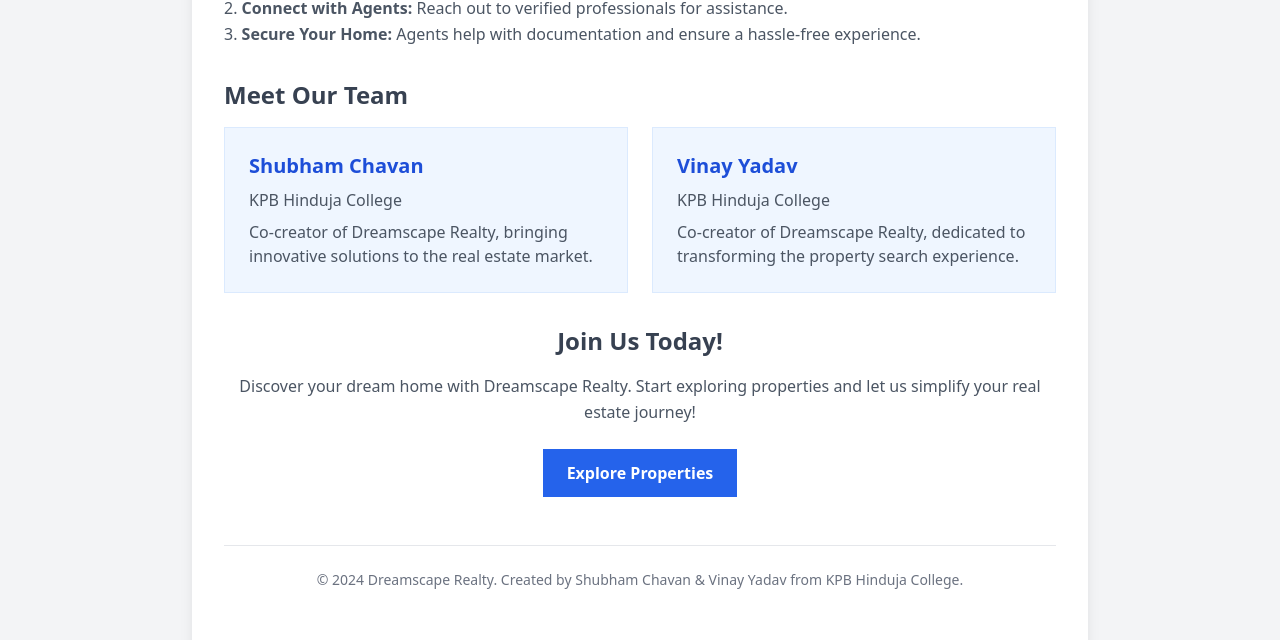
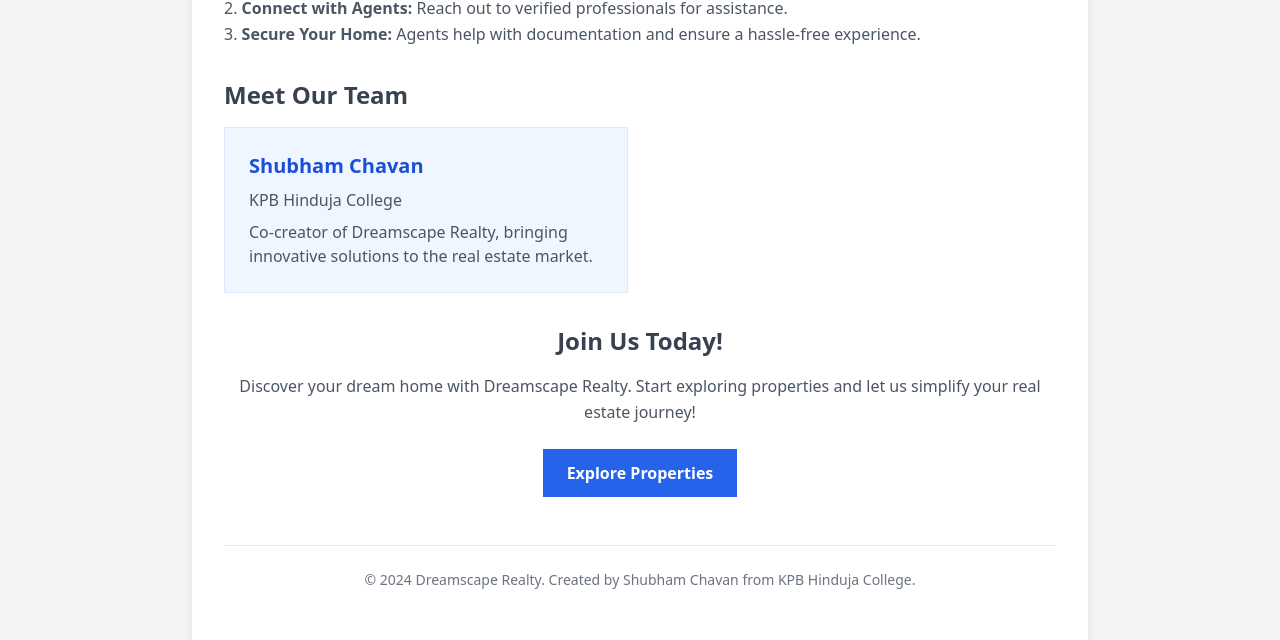
Before and after one commit to shubechavan/dreamscape-realty-, a React (Vite) app in the folder frontend/vite-project/: page /about in a window 1280 px wide. Shown: the part 1013-1653 px from the top of the page. Built offline with nearby package versions, Linux system fonts and the light colour scheme.

Commit message:
Update AboutUs.jsx

```diff
--- a/frontend/vite-project/src/pages/AboutUs.jsx
+++ b/frontend/vite-project/src/pages/AboutUs.jsx
@@ -121,13 +121,7 @@ const AboutUs = () => {
                     Co-creator of Dreamscape Realty, bringing innovative solutions to the real estate market.
                   </p>
                 </div>
-                <div className="bg-blue-50 p-6 rounded-lg border border-blue-100">
-                  <h3 className="text-xl font-semibold text-blue-700 mb-2">Vinay Yadav</h3>
-                  <p className="text-gray-600">KPB Hinduja College</p>
-                  <p className="text-gray-600 mt-2">
-                    Co-creator of Dreamscape Realty, dedicated to transforming the property search experience.
-                  </p>
-                </div>
+
               </div>
             </section>
 
@@ -156,7 +150,7 @@ const AboutUs = () => {
             </section>
 
             <footer className="mt-12 pt-6 border-t border-gray-200 text-center text-gray-500 text-sm">
-              <p>© 2024 Dreamscape Realty. Created by Shubham Chavan & Vinay Yadav from KPB Hinduja College.</p>
+              <p>© 2024 Dreamscape Realty. Created by Shubham Chavan from KPB Hinduja College.</p>
               {/* Hidden admin link in footer text - only visible on hover */}
               <div className="mt-2 text-[0.1px] text-gray-100 hover:text-gray-500 transition-colors duration-300">
                 <Link to="/admin/login">Admin</Link>
```
